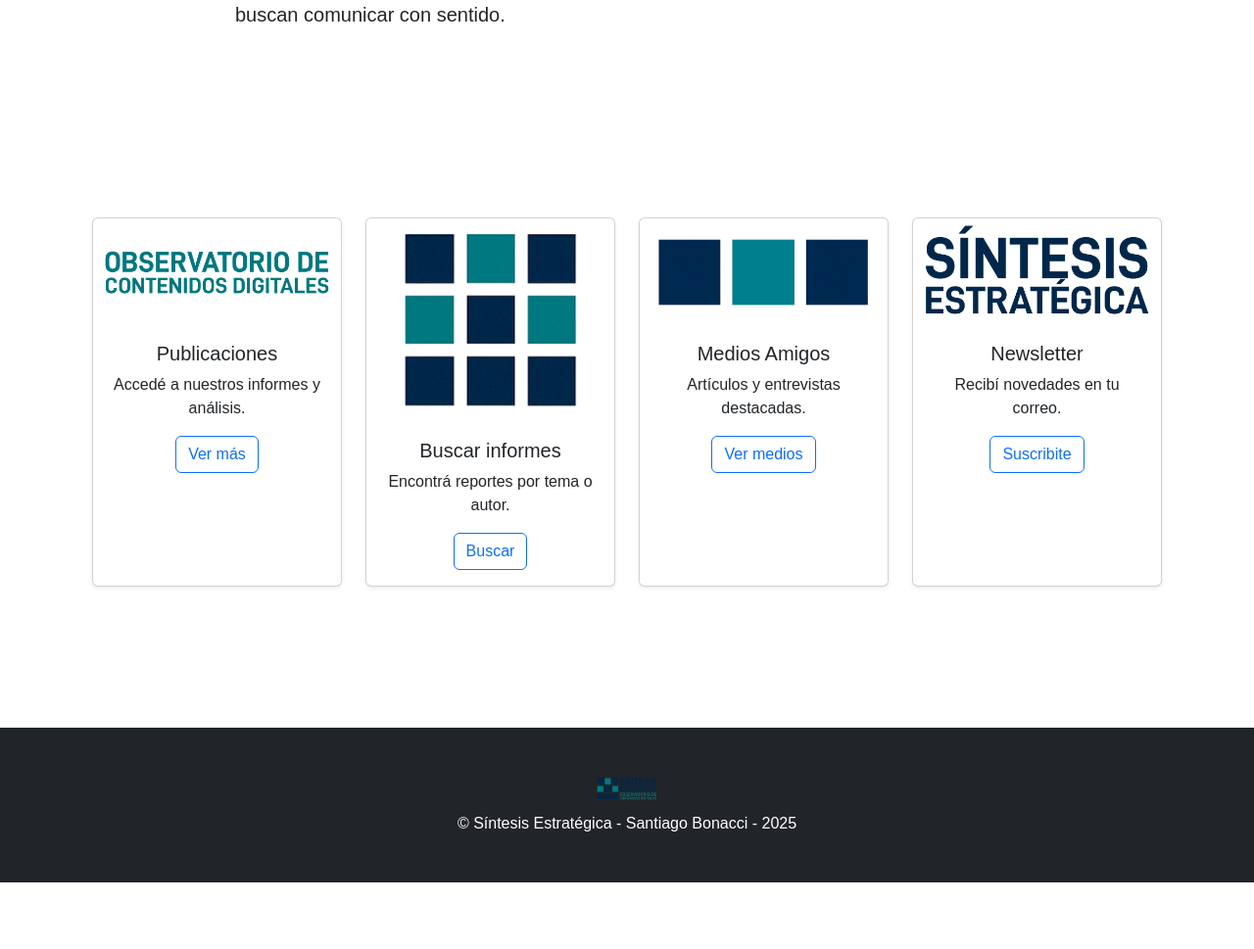
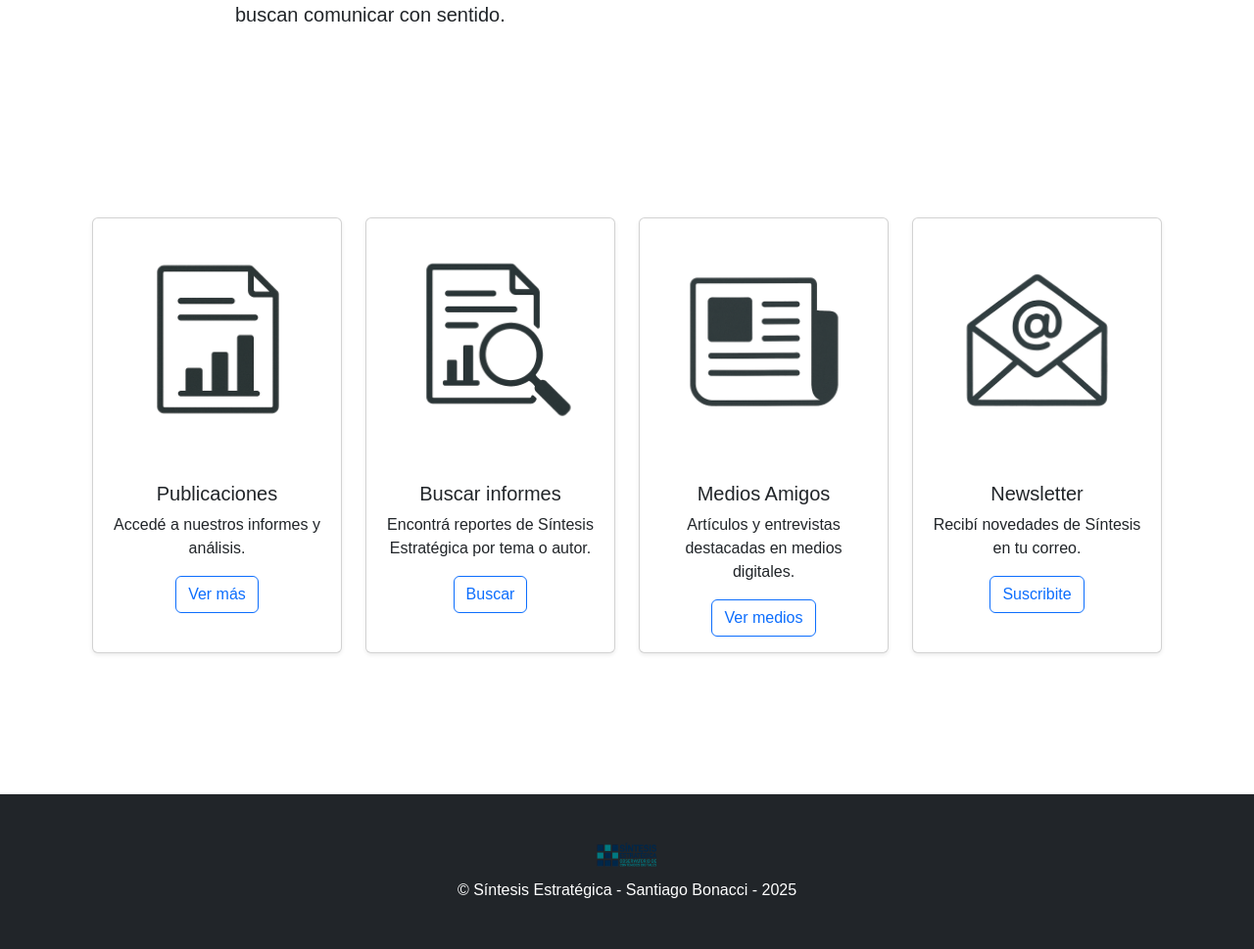
Before and after one commit to sbonacci33/sintesis_estrategica, a Django app: page / in a window 1280 px wide. Shown: the part 1212-2181 px from the top of the page at 98% size. Before the commit the page ends 2113 px from the top, so only its background shows below. Run offline with Django 5.2, Linux system fonts and the light colour scheme; some libraries are stand-ins or nearby versions; some web fonts are replaced.

Commit message:
Amplio y ajusto opciones en inicio

```diff
--- a/observatorio/templates/observatorio/home.html
+++ b/observatorio/templates/observatorio/home.html
@@ -45,7 +45,7 @@
       <div class="col">
         <div class="card h-100 text-center shadow-sm">
           <a href="{% url 'listar_informes' %}">
-            <img src="{% static 'images/observatorio_de_contenidos_digitales.png' %}" class="card-img-top" alt="Publicaciones">
+            <img src="{% static 'images/icono_informes.png' %}" class="card-img-top" alt="Publicaciones">
           </a>
           <div class="card-body">
             <h5 class="card-title">Publicaciones</h5>
@@ -57,11 +57,11 @@
       <div class="col">
         <div class="card h-100 text-center shadow-sm">
           <a href="{% url 'buscar_informes' %}">
-            <img src="{% static 'images/icono.png' %}" class="card-img-top" alt="Buscar">
+            <img src="{% static 'images/icono_buscar.png' %}" class="card-img-top" alt="Buscar">
           </a>
           <div class="card-body">
             <h5 class="card-title">Buscar informes</h5>
-            <p class="card-text">Encontrá reportes por tema o autor.</p>
+            <p class="card-text">Encontrá reportes de Síntesis Estratégica por tema o autor.</p>
             <a href="{% url 'buscar_informes' %}" class="btn btn-outline-primary">Buscar</a>
           </div>
         </div>
@@ -69,11 +69,11 @@
       <div class="col">
         <div class="card h-100 text-center shadow-sm">
           <a href="{% url 'medios' %}">
-            <img src="{% static 'images/tres_puntos.png' %}" class="card-img-top" alt="Medios Amigos">
+            <img src="{% static 'images/icono_notas.png' %}" class="card-img-top" alt="Medios Amigos">
           </a>
           <div class="card-body">
             <h5 class="card-title">Medios Amigos</h5>
-            <p class="card-text">Artículos y entrevistas destacadas.</p>
+            <p class="card-text">Artículos y entrevistas destacadas en medios digitales.</p>
             <a href="{% url 'medios' %}" class="btn btn-outline-primary">Ver medios</a>
           </div>
         </div>
@@ -81,11 +81,11 @@
       <div class="col">
         <div class="card h-100 text-center shadow-sm">
           <a href="{% url 'suscribirse' %}">
-            <img src="{% static 'images/sintesisestrategica.png' %}" class="card-img-top" alt="Newsletter">
+            <img src="{% static 'images/icono_news.png' %}" class="card-img-top" alt="Newsletter">
           </a>
           <div class="card-body">
             <h5 class="card-title">Newsletter</h5>
-            <p class="card-text">Recibí novedades en tu correo.</p>
+            <p class="card-text">Recibí novedades de Síntesis en tu correo.</p>
             <a href="{% url 'suscribirse' %}" class="btn btn-outline-primary">Suscribite</a>
           </div>
         </div>
```
Also changed, not shown: static/images/icono_buscar.png (added), static/images/icono_informes.png (added), static/images/icono_news.png (added), static/images/icono_notas.png (added).
